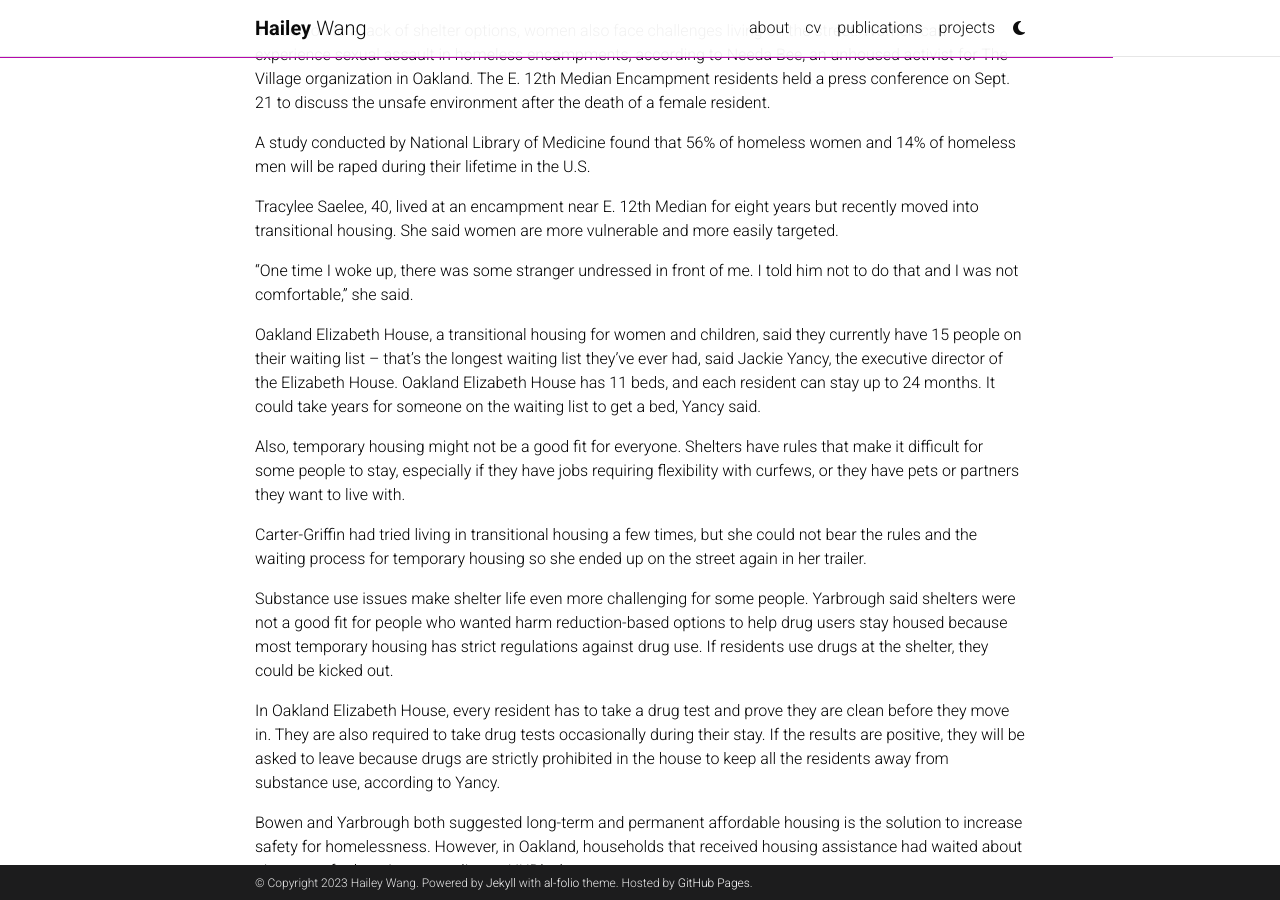
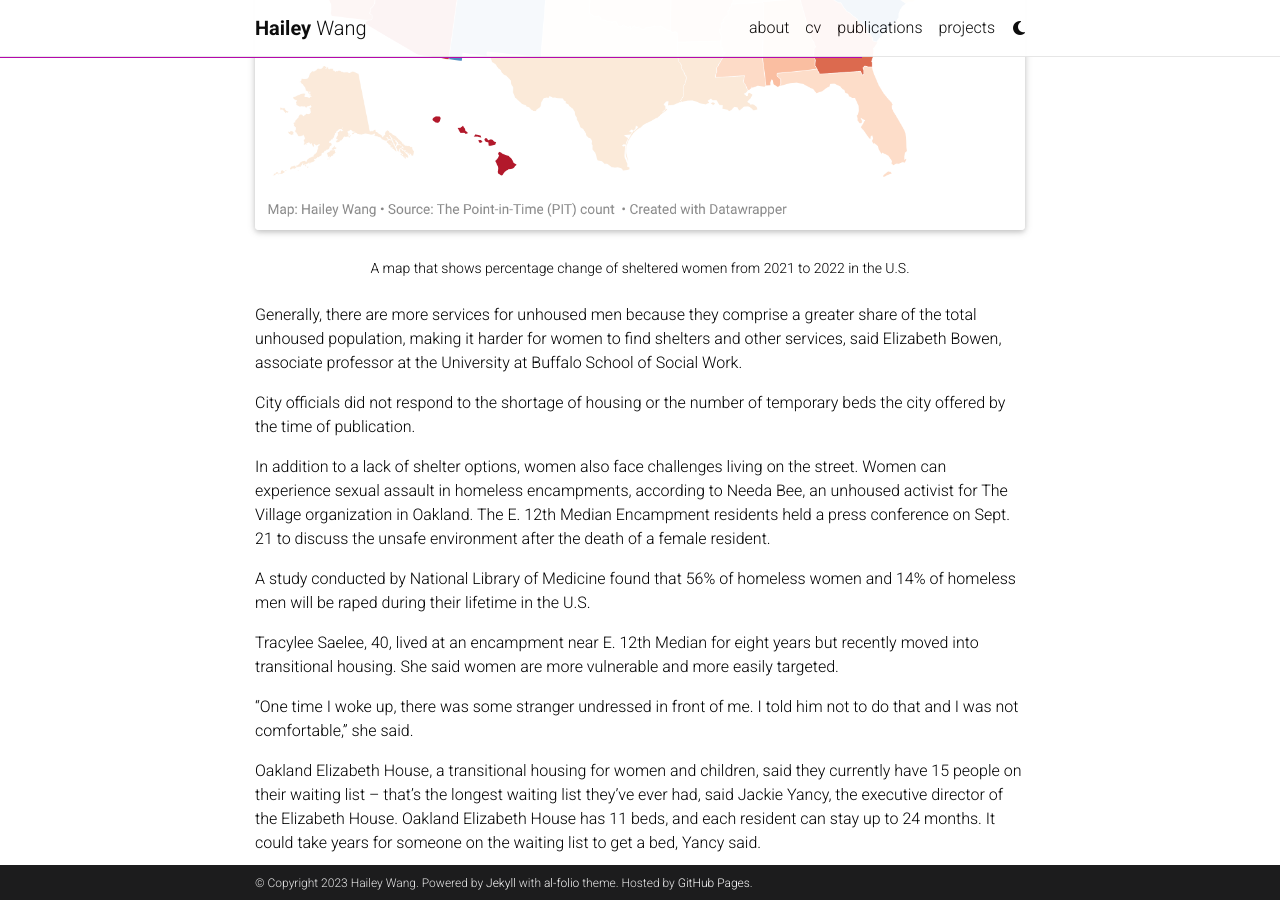
Before and after one commit to haileywang1998/haileywang1998.github.io, a Jekyll site: the page built from _projects/0_project.md, in a window 1280 px wide and 900 px high, scrolled down 1303 px. Built offline with Jekyll 4.4.1, drawn with Linux system fonts in a browser that asks for light colours; full-size pictures stand in for the smaller copies a plugin makes; comment, search, counter and statistics services are not loaded; a style sheet for code colours, icons or effects is not loaded.

```diff
--- a/_projects/0_project.md
+++ b/_projects/0_project.md
@@ -22,7 +22,14 @@
 
 Yarbrough said that lack of capacity could be another reason driving the percentage drop in sheltered women.
 
-![A map that shows percentage change of sheltered women from 2021 to 2022 in the U.S.](https://datawrapper.dwcdn.net/K0Tyy/1/)
+<div class="row">
+    <div class="col-sm mt-3 mt-md-0">
+        {% include figure.html path="assets/img/shelter.png" title="shelter image" class="img-fluid rounded z-depth-1" %}
+    </div>
+</div>
+<div class="caption">
+    A map that shows percentage change of sheltered women from 2021 to 2022 in the U.S.
+</div>
 
 Generally, there are more services for unhoused men because they comprise a greater share of the total unhoused population, making it harder for women to find shelters and other services, said Elizabeth Bowen, associate professor at the University at Buffalo School of Social Work.
 
```
Also changed, not shown: other parts of _projects/0_project.md (+1 -1 lines), assets/img/shelter.png (added).
